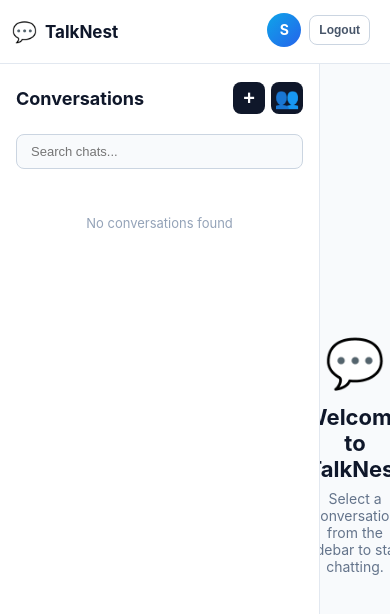
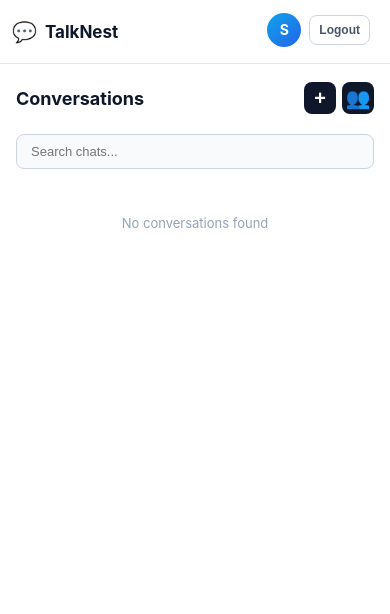
Before and after one commit to kjeevan5125/TalkNest, a React (Vite) app in the folder Frontend/: page /chat in a window 390 px wide. Shown: the top 614 px of the page. Built offline with nearby package versions, Linux system fonts and the light colour scheme; no server answers; sample sign-in values are in the browser's storage.

Commit message:
Fix mobile chat layout

```diff
--- a/Frontend/src/components/ChatLayout.jsx
+++ b/Frontend/src/components/ChatLayout.jsx
@@ -110,6 +110,8 @@ function ChatLayout() {
     }
   }
 
+  const hasSelectedConversation = Boolean(selectedConversation)
+
   return (
     <div className="chat-layout">
       <header className="chat-header">
@@ -129,7 +131,13 @@ function ChatLayout() {
         </div>
       </header>
 
-      <div className="chat-body">
+      <div
+        className={`chat-body ${
+          hasSelectedConversation
+            ? 'has-selected-conversation'
+            : 'show-conversations'
+        }`}
+      >
         <ConversationList
           selectedConversationId={selectedConversation?._id}
           onSelectConversation={setSelectedConversation}
@@ -138,6 +146,7 @@ function ChatLayout() {
         <ChatWindow
           key={selectedConversation?._id || 'empty-chat'}
           conversation={selectedConversation}
+          onBack={() => setSelectedConversation(null)}
         />
       </div>
     </div>
```
